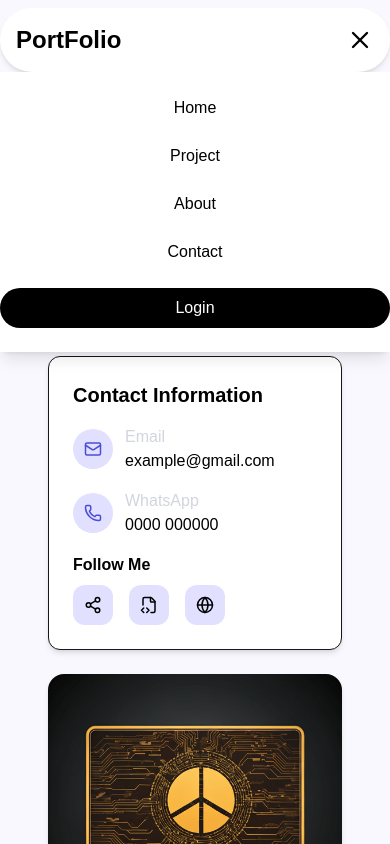
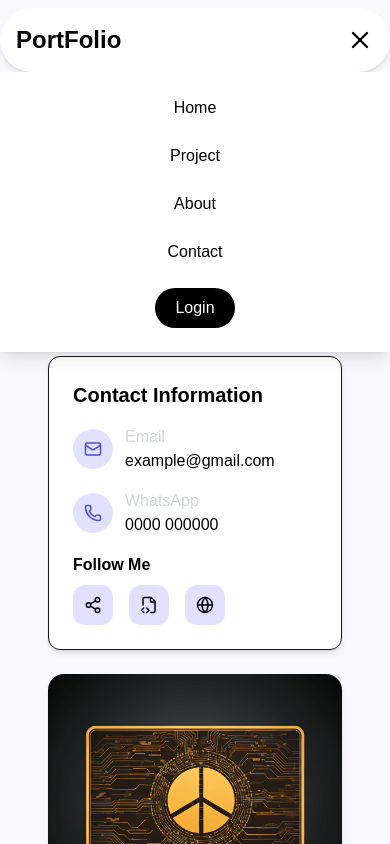
Before and after one commit to ahmadrazababu96-sketch/Portfolioweb, a Next.js app: page /contact in a window 390 px wide. Both pictures are taken after a click on the button 359 px from the left and 40 px from the top of the page. Shown: the top 844 px of the page. Built offline with nearby package versions, Linux system fonts and the light colour scheme.

Commit message:
update navbar and contact page

```diff
--- a/app/contact/page.tsx
+++ b/app/contact/page.tsx
@@ -1,14 +1,12 @@
 import React from 'react'
 import Contacthero from '@/components/Contacthero'
 import Contactcard from '@/components/Contactcard'
-const page = () => {
+
+export default function ContactPage() {
   return (
     <>
-
-    <Contacthero/>
-    <Contactcard/>
+      <Contacthero />
+      <Contactcard />
     </>
   )
 }
-
-export default page
--- a/app/layout.tsx
+++ b/app/layout.tsx
@@ -14,7 +14,7 @@ const geistMono = Geist_Mono({
 });
 
 export const metadata: Metadata = {
-  title: "Create Next App",
+  title: "Portfolio",
   description: "Generated by create next app",
 };
 
--- a/components/Navbar.tsx
+++ b/components/Navbar.tsx
@@ -2,7 +2,7 @@
 import Link from 'next/link';
 import {Menu,X} from "lucide-react"
 import React, { useState } from 'react'
-import Login from './Login';
+import login from '../app/login/page';
 
 const Navbar = () => {
     const [open,Setopen]=useState(false);
@@ -39,14 +39,19 @@ const Navbar = () => {
 
        { open&&(
         <div className='absolute top-16 left-0 w-full bg-white shadow-lg flex flex-col gap-6 py-6 items-center
-        md:hidden text-black'>
+        md:hidden text-black w-full'>
 
        <Link href={"/"} onClick={()=>Setopen(false)}>Home</Link>
        <Link href={"/projects"} onClick={()=>Setopen(false)}>Project</Link>
        <Link href={"/about"} onClick={()=>Setopen(false)}>About</Link>
        <Link href={"/contact"} onClick={()=>Setopen(false)}>Contact</Link>
-        <button className='bg-black text-white px-5 py-2 rounded-full
-        hover:bg-gray-800 transition w-full'>Login</button>
+        <Link href={"/login"} onClick={()=>Setopen(false)}>
+      <div className="w-full">
+  <button className="bg-black text-white px-5 py-2 rounded-full hover:bg-gray-800 transition w-full">
+    Login
+  </button>
+</div>
+        </Link>
       </div>
        )}
 
```
